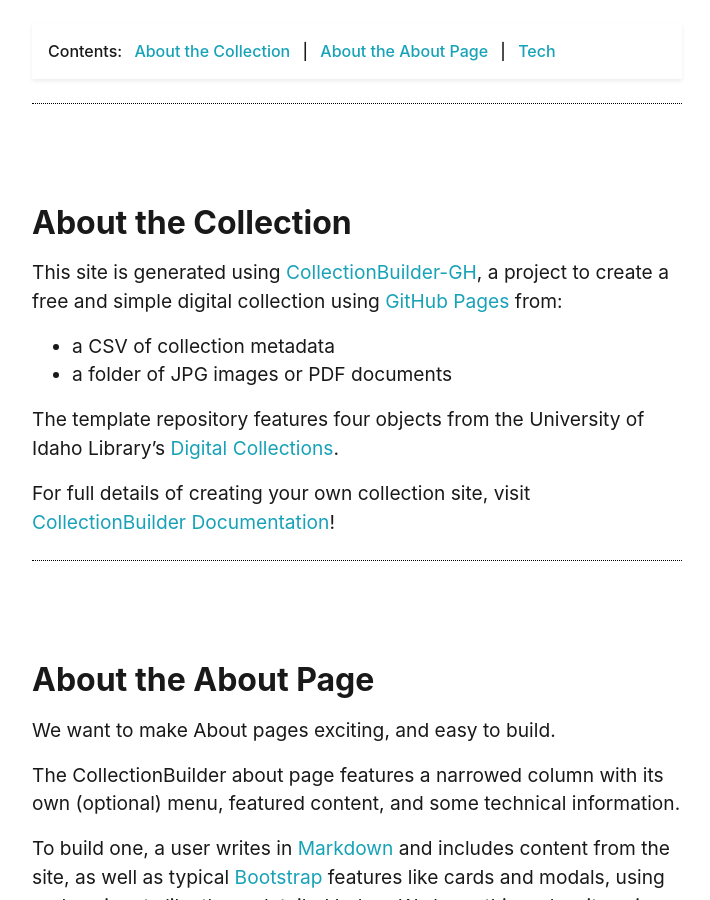
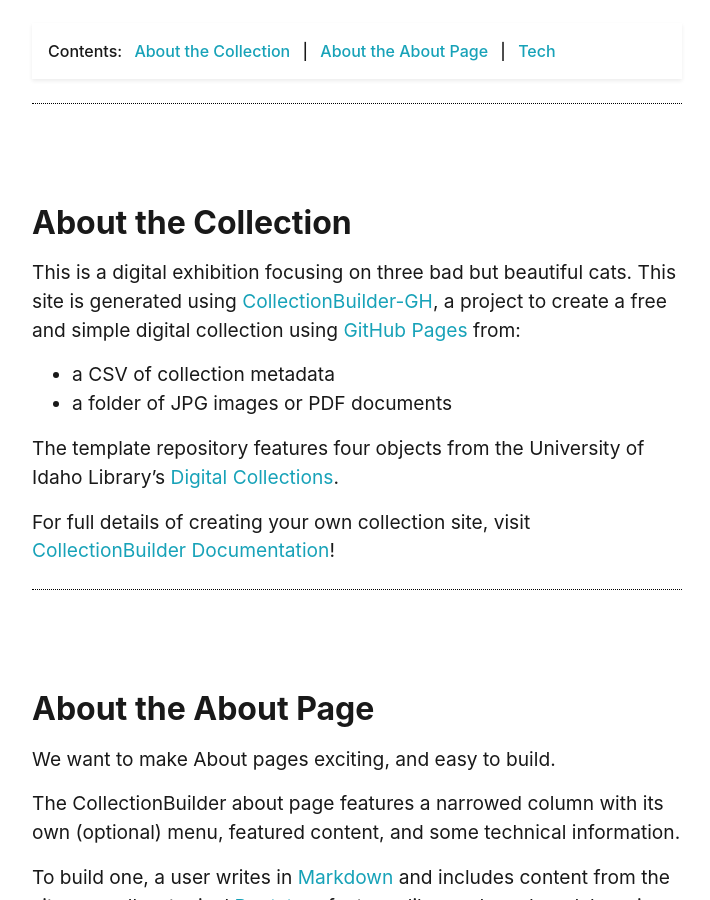
Before and after one commit to jkcronin/3BadCats, a Jekyll site: the page built from pages/about.md, in a window 1280 px wide and 900 px high, scrolled down 469 px. Shown: the whole window, without its empty margins (283-993 px from the left). Built offline with Jekyll 4.4.1, drawn with Linux system fonts in a browser that asks for light colours.

Commit message:
Update about.md

```diff
--- a/pages/about.md
+++ b/pages/about.md
@@ -14,6 +14,7 @@
 
 ## About the Collection
 
+This is a digital exhibition focusing on three bad but beautiful cats.
 This site is generated using [CollectionBuilder-GH](https://collectionbuilding.github.io/gh/), a project to create a free and simple digital collection using [GitHub Pages](https://pages.github.com/) from:
 
 - a CSV of collection metadata
```
